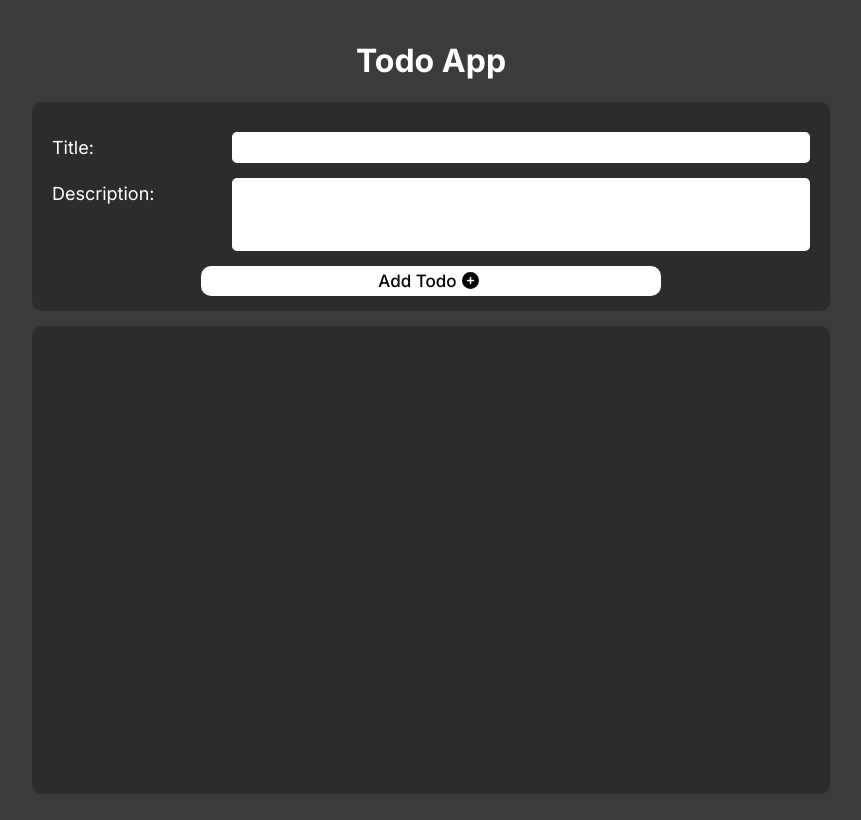
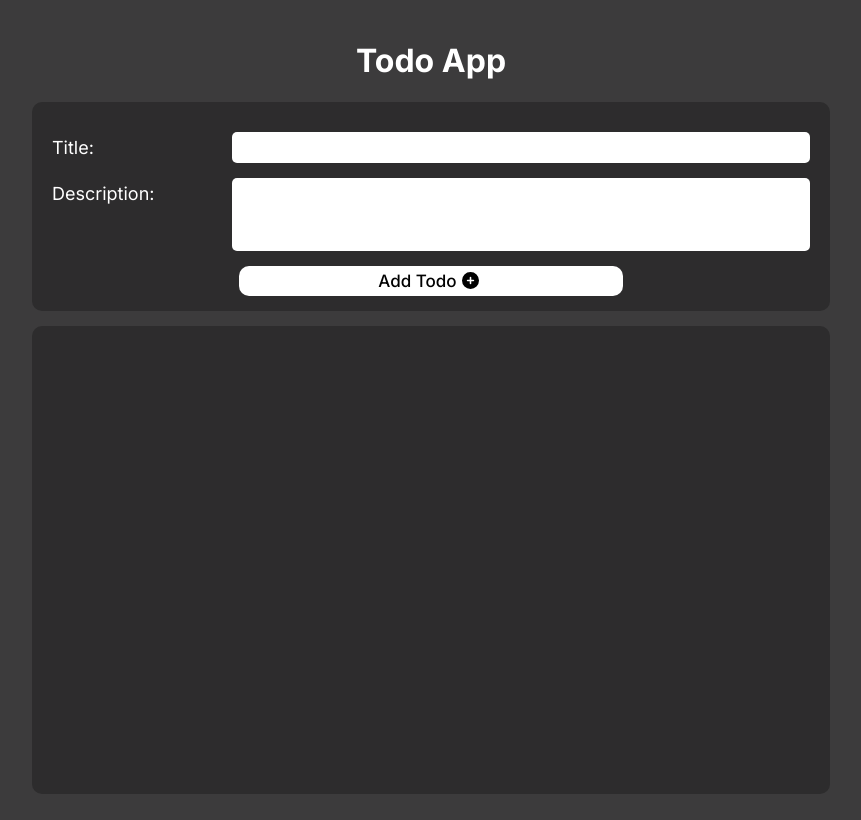
Before and after one commit to tasin000/todo-app-reactjs, a React (Create React App) app: page / in a window 1280 px wide. Shown: the whole page, without its empty margins (209-1070 px from the left). Built offline with nearby package versions, Linux system fonts and the light colour scheme.

Commit message:
Made TodoInfo > TodoDetails

```diff
--- a/src/components/Home/Home.js
+++ b/src/components/Home/Home.js
@@ -2,7 +2,7 @@ import React, { useState } from 'react';
 import Swal from 'sweetalert2';
 import { v4 as uuidv4 } from "uuid";
 import Header from '../Header/Header';
-import TodoInfo from '../TodoInfo/TodoInfo';
+import TodoDetails from '../TodoDetails/TodoDetails';
 import Todos from '../Todos/Todos';
 import './Home.css';
 
@@ -105,7 +105,7 @@ const Home = () => {
 
                <main>
                     <section id="todo-info">
-                         <TodoInfo todoDetails={todoDetails} todos={todos} handleChange={handleChange} handleSubmit={handleSubmit} />
+                         <TodoDetails todoDetails={todoDetails} todos={todos} handleChange={handleChange} handleSubmit={handleSubmit} />
                     </section>
 
                     <section id="todos">
--- a/src/components/TodoInfo/TodoInfo.css
+++ b/src/components/TodoDetails/TodoDetails.css
@@ -35,7 +35,7 @@
 
 .form-container button{
      padding: 5px 10px;
-     width: 60%;
+     width: 50%;
      text-align: center;
      font-size: 17px;
      font-weight: 500;
--- a/src/components/TodoInfo/TodoInfo.js
+++ b/src/components/TodoDetails/TodoDetails.js
@@ -1,9 +1,9 @@
 import { FontAwesomeIcon } from '@fortawesome/react-fontawesome';
 import { faPlusCircle } from '@fortawesome/free-solid-svg-icons';
 import React from 'react';
-import './TodoInfo.css';
+import './TodoDetails.css';
 
-const TodoInfo = ({todoDetails, handleChange, handleSubmit}) => {
+const TodoDetails = ({todoDetails, handleChange, handleSubmit}) => {
      const {title, desc} = todoDetails;
 
      return (
@@ -30,4 +30,4 @@ const TodoInfo = ({todoDetails, handleChange, handleSubmit}) => {
      );
 };
 
-export default TodoInfo;
+export default TodoDetails;
```
